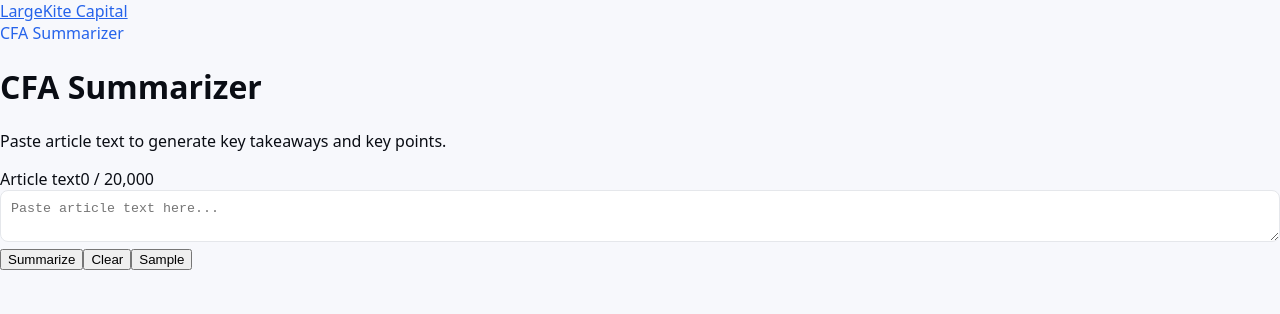
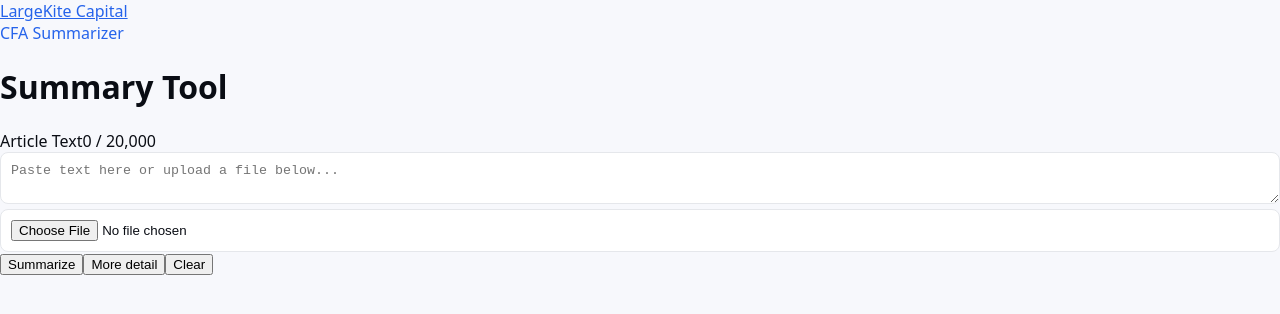
Before and after one commit to largekite/CI, a Next.js app: page /tools/cfa-summarizer in a window 1280 px wide. Shown: the top 314 px of the page. Built offline with nearby package versions, Linux system fonts and the light colour scheme.

Commit message:
Update page.tsx

```diff
--- a/app/tools/cfa-summarizer/page.tsx
+++ b/app/tools/cfa-summarizer/page.tsx
@@ -9,18 +9,16 @@ interface ArticleSummary {
   rawText: string;
 }
 
-export default function CfaSummarizerPage() {
+export default function SummarizerPage() {
   const [articleText, setArticleText] = useState("");
   const [summary, setSummary] = useState<ArticleSummary | null>(null);
   const [loading, setLoading] = useState(false);
+  const [copied, setCopied] = useState(false);
   const [error, setError] = useState<string | null>(null);
-  const [copied, setCopied] = useState(false);
 
-  const charCount = articleText.length;
-  const maxChars = 20000;
+  const MAX_CHARS = 20000;
 
-  async function handleSubmit(e: React.FormEvent) {
-    e.preventDefault();
+  async function runSummary(detailMode = false) {
     setError(null);
     setSummary(null);
     setCopied(false);
@@ -31,11 +29,15 @@ export default function CfaSummarizerPage() {
     }
 
     setLoading(true);
+
     try {
       const res = await fetch("/api/summarize-cfa", {
         method: "POST",
         headers: { "Content-Type": "application/json" },
-        body: JSON.stringify({ articleText }),
+        body: JSON.stringify({
+          articleText,
+          detail: detailMode ? true : false,
+        }),
       });
 
       if (!res.ok) {
@@ -43,8 +45,8 @@ export default function CfaSummarizerPage() {
         throw new Error(data?.details || data?.error || "Request failed");
       }
 
-      const data = (await res.json()) as ArticleSummary;
-      setSummary(data);
+      const json = (await res.json()) as ArticleSummary;
+      setSummary(json);
     } catch (err) {
       console.error(err);
       setError("Unable to generate summary.");
@@ -60,7 +62,7 @@ export default function CfaSummarizerPage() {
     setCopied(false);
   }
 
-  async function handleCopySummary() {
+  async function handleCopy() {
     if (!summary) return;
 
     const lines: string[] = [];
@@ -82,55 +84,60 @@ export default function CfaSummarizerPage() {
       await navigator.clipboard.writeText(lines.join("\n"));
       setCopied(true);
       setTimeout(() => setCopied(false), 1500);
-    } catch {
-      // ignore clipboard failure
-    }
+    } catch {}
   }
 
-  function handleUseSample() {
-    const sample = `Time-Varying Spending Targets
+  async function handleFileUpload(e: React.ChangeEvent<HTMLInputElement>) {
+    const file = e.target.files?.[0];
+    if (!file) return;
 
-The withdrawal budget formula allows for a nonconstant sequence of withdrawal targets...`;
-    setArticleText(sample);
+    const text = await file.text();
+
+    let truncated = text;
+    if (text.length > MAX_CHARS) {
+      truncated = text.substring(0, MAX_CHARS);
+      setError("File was too long — truncated to first 20,000 characters.");
+    }
+
+    setArticleText(truncated);
     setSummary(null);
-    setError(null);
     setCopied(false);
   }
 
   return (
     <div className="space-y-8">
-      {/* Header */}
-      <header className="space-y-2">
+      {/* TITLE */}
       <h1 className="text-3xl font-semibold tracking-tight text-gray-900">
-          CFA Summarizer
+        Summary Tool
       </h1>
-        <p className="text-sm text-gray-700 max-w-2xl">
-          Paste article text to generate key takeaways and key points.
-        </p>
-      </header>
 
-      {/* Layout */}
-      <div className="grid gap-6 md:grid-cols-2 md:items-start">
-        {/* Left: input card */}
-        <section className="space-y-4">
-          <div className="rounded-2xl border border-gray-200 bg-white p-4 md:p-5 shadow-sm">
-            <form onSubmit={handleSubmit} className="space-y-4">
-              <div className="flex items-center justify-between">
-                <span className="text-sm font-medium text-gray-900">
-                  Article text
-                </span>
+      <div className="grid gap-6 md:grid-cols-2">
+        {/* LEFT SIDE */}
+        <div className="rounded-2xl border border-gray-200 bg-white p-4 md:p-5 shadow-sm space-y-4">
+          <div className="text-sm font-medium text-gray-900 flex items-center justify-between">
+            <span>Article Text</span>
             <span className="text-xs text-gray-500">
-                  {charCount.toLocaleString()} / {maxChars.toLocaleString()}
+              {articleText.length.toLocaleString()} / {MAX_CHARS.toLocaleString()}
             </span>
           </div>
 
           <textarea
-                className="w-full min-h-[260px] rounded-xl border border-gray-200 bg-white px-3 py-2 text-sm leading-relaxed text-gray-900 shadow-sm focus:outline-none focus:ring-2 focus:ring-blue-500/40 focus:border-blue-500"
-                placeholder="Paste article text here..."
+            className="w-full min-h-[260px] rounded-xl border border-gray-200 bg-white px-3 py-2 text-sm leading-relaxed text-gray-900 shadow-sm focus:outline-none focus:ring-2 focus:ring-blue-500/40"
+            placeholder="Paste text here or upload a file below..."
             value={articleText}
-                maxLength={maxChars}
+            maxLength={MAX_CHARS}
             onChange={(e) => setArticleText(e.target.value)}
           />
+
+          {/* File Upload */}
+          <div>
+            <input
+              type="file"
+              accept=".txt,.md,.pdf,.text"
+              onChange={handleFileUpload}
+              className="text-xs text-gray-600"
+            />
+          </div>
 
           {error && (
             <div className="text-xs text-red-700 bg-red-50 border border-red-200 rounded-lg px-3 py-2">
@@ -138,54 +145,47 @@ The withdrawal budget formula allows for a nonconstant sequence of withdrawal ta
             </div>
           )}
 
-              <div className="flex flex-wrap items-center gap-3">
+          <div className="flex items-center gap-3 flex-wrap">
             <button
-                  type="submit"
+              onClick={() => runSummary(false)}
               disabled={loading}
-                  className="inline-flex items-center justify-center rounded-xl bg-blue-700 px-4 py-2 text-sm font-medium text-white shadow-sm hover:bg-blue-800 disabled:opacity-60"
+              className="rounded-xl bg-blue-700 px-4 py-2 text-sm font-medium text-white hover:bg-blue-800 disabled:opacity-60"
             >
-                  {loading ? "Summarizing..." : "Summarize"}
+              {loading ? "Working..." : "Summarize"}
+            </button>
+
+            {/* More detail mode */}
+            <button
+              onClick={() => runSummary(true)}
+              disabled={loading}
+              className="rounded-xl bg-gray-200 px-4 py-2 text-sm font-medium text-gray-900 hover:bg-gray-300 disabled:opacity-60"
+            >
+              More detail
             </button>
 
             <button
-                  type="button"
               onClick={handleClear}
               className="text-xs text-gray-500 hover:text-gray-700"
             >
               Clear
             </button>
+          </div>
+        </div>
 
-                <button
-                  type="button"
-                  onClick={handleUseSample}
-                  className="text-xs text-gray-500 hover:text-gray-700"
-                >
-                  Sample
-                </button>
-              </div>
-            </form>
-          </div>
-        </section>
-
-        {/* Right: summary card */}
-        <section>
+        {/* RIGHT SIDE */}
         <div className="rounded-2xl border border-gray-200 bg-white p-4 md:p-5 shadow-sm min-h-[260px] flex flex-col">
           {loading && (
-              <div className="flex-1 flex items-center justify-center text-sm text-gray-500">
-                <div className="animate-pulse text-base font-medium text-gray-800">
-                  Generating summary…
-                </div>
+            <div className="flex-1 flex items-center justify-center text-gray-600 text-sm">
+              <div className="animate-pulse">Generating summary…</div>
             </div>
           )}
 
           {!loading && summary && (
             <div className="space-y-4 flex-1">
               {summary.title && (
-                  <div>
                 <h2 className="text-lg font-semibold text-gray-900">
                   {summary.title}
                 </h2>
-                  </div>
               )}
 
               {summary.keyTakeaways?.length > 0 && (
@@ -193,7 +193,7 @@ The withdrawal budget formula allows for a nonconstant sequence of withdrawal ta
                   <h3 className="text-sm font-semibold text-gray-900">
                     Key Takeaways
                   </h3>
-                    <ul className="list-disc list-inside space-y-1 text-sm text-gray-700">
+                  <ul className="list-disc list-inside text-sm text-gray-700 space-y-1">
                     {summary.keyTakeaways.map((t, i) => (
                       <li key={i}>{t}</li>
                     ))}
@@ -206,7 +206,7 @@ The withdrawal budget formula allows for a nonconstant sequence of withdrawal ta
                   <h3 className="text-sm font-semibold text-gray-900">
                     Key Points
                   </h3>
-                    <ul className="list-disc list-inside space-y-1 text-sm text-gray-700">
+                  <ul className="list-disc list-inside text-sm text-gray-700 space-y-1">
                     {summary.keyPoints.map((p, i) => (
                       <li key={i}>{p}</li>
                     ))}
@@ -216,23 +216,17 @@ The withdrawal budget formula allows for a nonconstant sequence of withdrawal ta
             </div>
           )}
 
-            {!loading && !summary && (
-              <div className="flex-1" />
-            )}
-
-            {summary && !loading && (
-              <div className="mt-4 flex justify-end text-[11px]">
+          {!loading && summary && (
+            <div className="mt-4 flex justify-end">
               <button
-                  type="button"
-                  onClick={handleCopySummary}
-                  className="text-blue-600 hover:text-blue-700 font-medium"
+                onClick={handleCopy}
+                className="text-blue-600 hover:text-blue-700 text-xs font-medium"
               >
                 {copied ? "Copied" : "Copy"}
               </button>
             </div>
           )}
         </div>
-        </section>
       </div>
     </div>
   );
```
Lines whose indentation alone changed are shown as unchanged.
